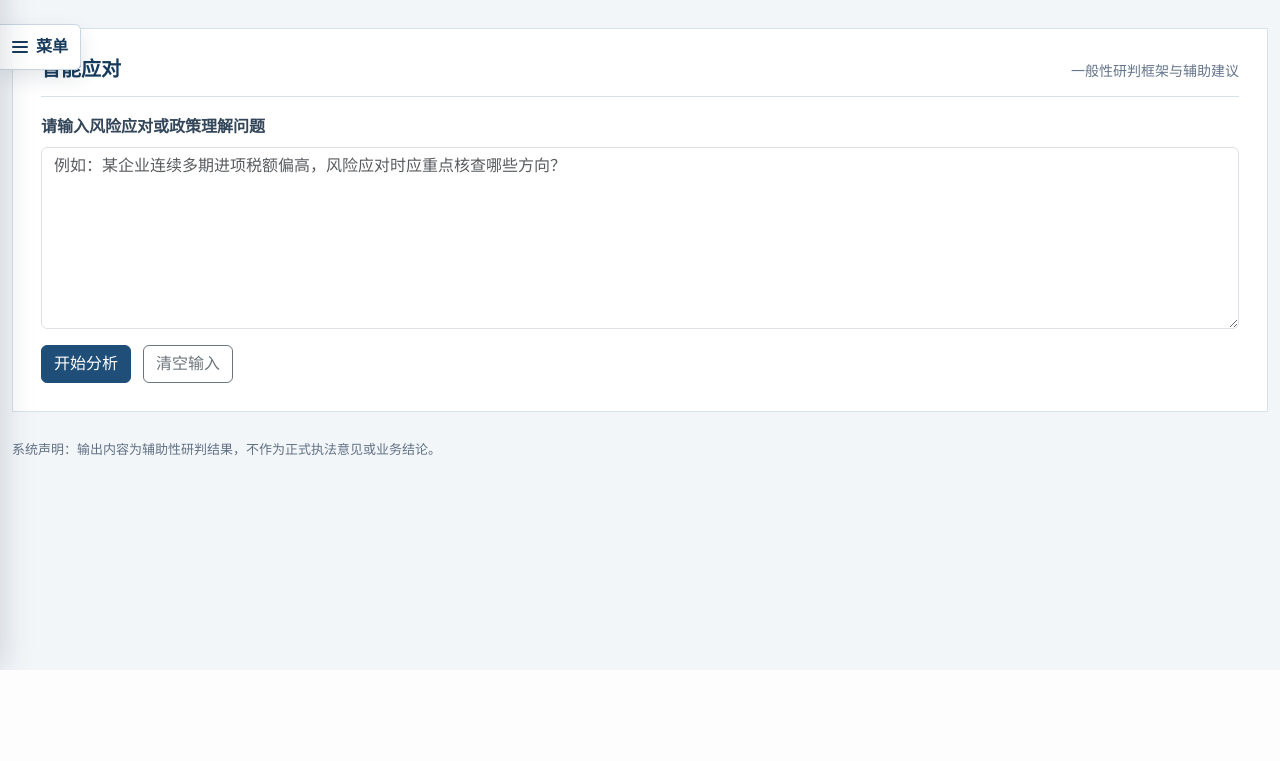
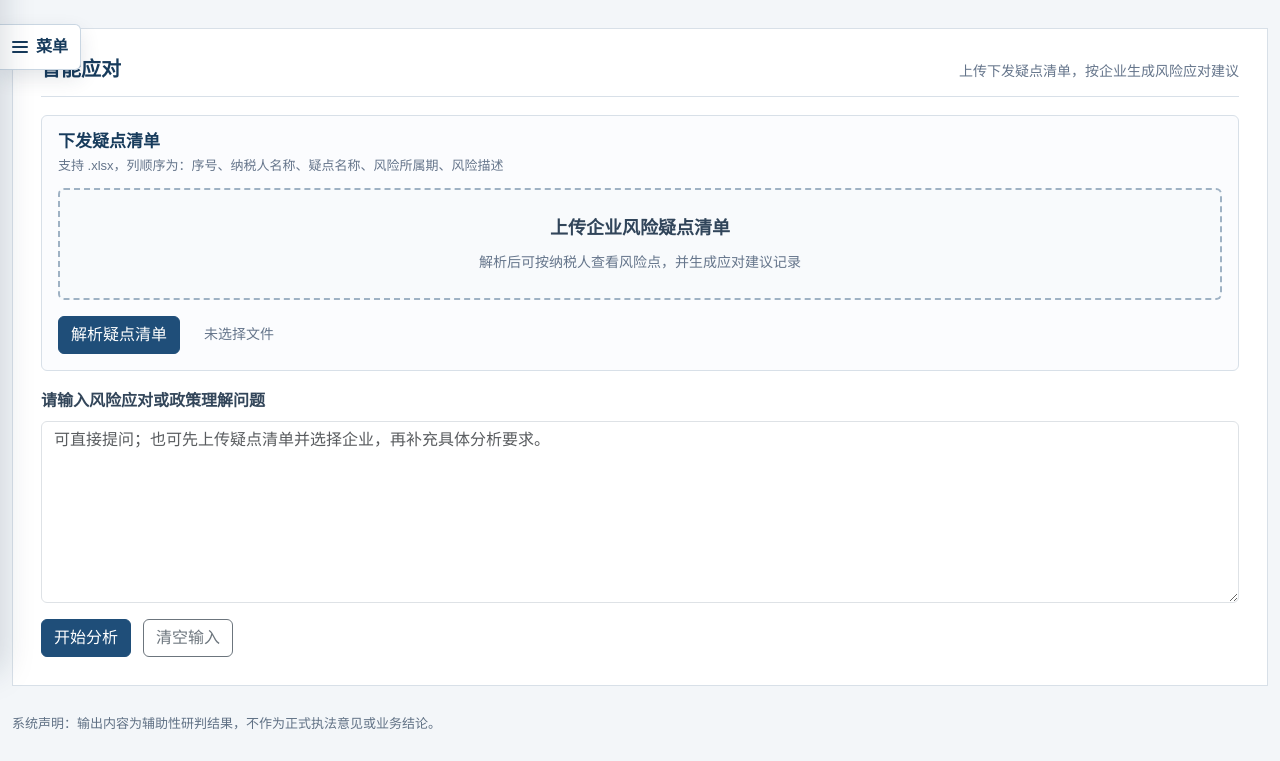
Before and after one commit to Y1Zzz4/tax-risk-demo, a FastAPI app: page /service/smart-response in a window 1280 px wide. Shown: the part 130-891 px from the top of the page. Before the commit the page ends 800 px from the top, so only its background shows below. Run offline with FastAPI, Linux system fonts and the light colour scheme.

Commit message:
feat:enable excel upload support for the intelligent response module and support querying session history by enterprise index

```diff
--- a/app/main.py
+++ b/app/main.py
@@ -7,15 +7,18 @@ from app.config import get_settings
 from app.schemas import (
     ChatRequest,
     ChatResponse,
+    CompanyRiskAdviceRequest,
     KnowledgeSearchRequest,
     KnowledgeSearchResponse,
     ReportParseResponse,
     ReportReviewRequest,
     ReportReviewResponse,
+    RiskClueParseResponse,
 )
 from app.services.deepseek_service import DeepSeekService
 from app.services.excel_service import parse_report_excel
 from app.services.knowledge_service import KnowledgeCategory, search_knowledge
+from app.services.risk_clue_service import parse_risk_clue_excel
 
 
 settings = get_settings()
@@ -81,6 +84,20 @@ async def chat(payload: ChatRequest) -> ChatResponse:
     return deepseek_service.answer_question(payload.question.strip())
 
 
+@app.post("/api/risk-clues/parse", response_model=RiskClueParseResponse)
+async def parse_risk_clues(file: UploadFile = File(...)) -> RiskClueParseResponse:
+    return await parse_risk_clue_excel(file)
+
+
+@app.post("/api/risk-clues/advice", response_model=ChatResponse)
+async def advise_company_risk(payload: CompanyRiskAdviceRequest) -> ChatResponse:
+    return deepseek_service.answer_company_risk(
+        payload.taxpayer_name.strip(),
+        payload.risk_clues,
+        question=payload.question.strip(),
+    )
+
+
 @app.post("/api/report/parse", response_model=ReportParseResponse)
 async def parse_report(file: UploadFile = File(...)) -> ReportParseResponse:
     return await parse_report_excel(file)
--- a/app/static/app.js
+++ b/app/static/app.js
@@ -6,6 +6,9 @@ const state = {
   chatHistory: [],
   reviewCache: {},
   activeRequests: {},
+  riskClues: [],
+  selectedRiskCompany: null,
+  companyAdviceRecords: {},
 };
 
 const $ = (id) => document.getElementById(id);
@@ -234,6 +237,248 @@ function renderChatResult(data) {
   container.classList.remove("d-none");
 }
 
+function groupRiskCluesByCompany() {
+  return state.riskClues.reduce((groups, clue) => {
+    const key = clue.taxpayer_name || "未识别纳税人名称";
+    if (!groups[key]) groups[key] = [];
+    groups[key].push(clue);
+    return groups;
+  }, {});
+}
+
+function getRiskCluesForCompany(companyName) {
+  return state.riskClues.filter((clue) => clue.taxpayer_name === companyName);
+}
+
+function getCompanyAdviceRecords(companyName) {
+  return state.companyAdviceRecords[companyName] || [];
+}
+
+function formatRiskPeriods(clues) {
+  const periods = [...new Set(clues.map((clue) => clue.risk_period).filter(Boolean))];
+  return periods.length ? periods.slice(0, 3).join("、") + (periods.length > 3 ? " 等" : "") : "未提供";
+}
+
+function renderRiskCompanyList() {
+  const tbody = $("riskCompanyListBody");
+  if (!tbody) return;
+  tbody.innerHTML = "";
+  const groups = groupRiskCluesByCompany();
+  Object.entries(groups).forEach(([companyName, clues]) => {
+    const row = document.createElement("tr");
+    if (state.selectedRiskCompany === companyName) row.classList.add("table-active");
+    appendTextElement(row, "td", companyName);
+    appendTextElement(row, "td", String(clues.length));
+    appendTextElement(row, "td", formatRiskPeriods(clues));
+    appendTextElement(row, "td", `${getCompanyAdviceRecords(companyName).length} 条`);
+    const actionCell = document.createElement("td");
+    const button = document.createElement("button");
+    button.type = "button";
+    button.className = "btn btn-sm btn-outline-primary";
+    button.textContent = "查看";
+    button.addEventListener("click", () => selectRiskCompany(companyName));
+    actionCell.appendChild(button);
+    row.appendChild(actionCell);
+    tbody.appendChild(row);
+  });
+}
+
+function renderSelectedRiskClues(companyName) {
+  const clues = getRiskCluesForCompany(companyName);
+  $("selectedRiskCompanyTitle").textContent = `企业风险点：${companyName}`;
+  $("selectedRiskCompanyMeta").textContent = `${clues.length} 条下发疑点`;
+  const tbody = $("selectedRiskClueBody");
+  tbody.innerHTML = "";
+  clues.forEach((clue) => {
+    const row = document.createElement("tr");
+    appendTextElement(row, "td", clue.sequence_no);
+    appendTextElement(row, "td", clue.taxpayer_name);
+    appendTextElement(row, "td", clue.risk_name);
+    appendTextElement(row, "td", clue.risk_period);
+    appendTextElement(row, "td", clue.risk_description);
+    tbody.appendChild(row);
+  });
+  $("selectedRiskCompanyPanel").classList.remove("d-none");
+}
+
+function selectRiskCompany(companyName) {
+  state.selectedRiskCompany = companyName;
+  renderRiskCompanyList();
+  renderSelectedRiskClues(companyName);
+  renderAdviceRecords(companyName);
+  $("chatResult").innerHTML = "";
+  $("chatResult").classList.add("d-none");
+  $("questionInput").focus();
+}
+
+function resetRiskClues() {
+  state.riskClues = [];
+  state.selectedRiskCompany = null;
+  state.companyAdviceRecords = {};
+  $("riskClueInput").value = "";
+  $("riskClueFileName").textContent = "未选择文件";
+  $("riskClueWorkspace").classList.add("d-none");
+  $("selectedRiskCompanyPanel").classList.add("d-none");
+  $("riskClueResetBtn").classList.add("d-none");
+  $("riskCompanyListBody").innerHTML = "";
+  $("companyAdviceRecordsList").innerHTML = "";
+  $("companyAdviceRecordsPanel").classList.add("d-none");
+}
+
+async function handleParseRiskClues() {
+  const file = $("riskClueInput").files[0];
+  if (!file) {
+    showToast("请先选择 .xlsx 下发疑点清单。");
+    return;
+  }
+
+  const formData = new FormData();
+  formData.append("file", file);
+  setLoading($("riskClueParseBtn"), $("riskClueParseSpinner"), true);
+  try {
+    const data = await fetchJson("/api/risk-clues/parse", {
+      method: "POST",
+      body: formData,
+    });
+    state.riskClues = data.clues || [];
+    state.selectedRiskCompany = null;
+    state.companyAdviceRecords = {};
+    $("riskClueSummary").textContent = `已解析 ${data.total_count} 条风险点，涉及 ${data.company_count} 户企业`;
+    $("riskClueWorkspace").classList.remove("d-none");
+    $("selectedRiskCompanyPanel").classList.add("d-none");
+    $("riskClueResetBtn").classList.remove("d-none");
+    renderRiskCompanyList();
+    clearLoadingPanel("chatLoadingPanel");
+    $("chatResult").innerHTML = "";
+    $("chatResult").classList.add("d-none");
+    showToast("下发疑点清单解析完成。", "success");
+  } catch (error) {
+    showToast(error.message);
+  } finally {
+    setLoading($("riskClueParseBtn"), $("riskClueParseSpinner"), false);
+  }
+}
+
+function createAdviceRecord(result, question) {
+  const now = new Date();
+  return {
+    id: `${now.getTime()}`,
+    created_at: now.toLocaleString("zh-CN", { hour12: false }),
+    taxpayer_name: state.selectedRiskCompany,
+    question: question || "根据上传下发疑点清单生成企业风险应对建议",
+    risk_clues: getRiskCluesForCompany(state.selectedRiskCompany),
+    result,
+  };
+}
+
+function saveAdviceRecord(record) {
+  if (!state.companyAdviceRecords[record.taxpayer_name]) {
+    state.companyAdviceRecords[record.taxpayer_name] = [];
+  }
+  state.companyAdviceRecords[record.taxpayer_name] = [record, ...state.companyAdviceRecords[record.taxpayer_name]].slice(0, 20);
+}
+
+function renderAdviceRecords(companyName) {
+  const panel = $("companyAdviceRecordsPanel");
+  const list = $("companyAdviceRecordsList");
+  if (!panel || !list) return;
+  const records = getCompanyAdviceRecords(companyName);
+  list.innerHTML = "";
+  if (!records.length) {
+    panel.classList.add("d-none");
+    return;
+  }
+
+  records.forEach((record, index) => {
+    const item = document.createElement("article");
+    item.className = "advice-record-item";
+    const info = document.createElement("div");
+    appendTextElement(info, "strong", `建议记录 ${records.length - index}`);
+    appendTextElement(info, "span", `${record.created_at} · ${record.risk_clues.length} 条风险点`);
+    appendTextElement(info, "p", record.question);
+    const actions = document.createElement("div");
+    actions.className = "advice-record-actions";
+    const viewButton = document.createElement("button");
+    viewButton.type = "button";
+    viewButton.className = "btn btn-sm btn-outline-primary";
+    viewButton.textContent = "在线查看";
+    viewButton.addEventListener("click", () => viewAdviceRecord(record));
+    const downloadButton = document.createElement("button");
+    downloadButton.type = "button";
+    downloadButton.className = "btn btn-sm btn-outline-secondary";
+    downloadButton.textContent = "保存文件";
+    downloadButton.addEventListener("click", () => downloadAdviceRecord(record));
+    actions.appendChild(viewButton);
+    actions.appendChild(downloadButton);
+    item.appendChild(info);
+    item.appendChild(actions);
+    list.appendChild(item);
+  });
+  panel.classList.remove("d-none");
+}
+
+function viewAdviceRecord(record) {
+  state.selectedRiskCompany = record.taxpayer_name;
+  renderSelectedRiskClues(record.taxpayer_name);
+  renderChatResult(record.result);
+  $("questionInput").value = record.question;
+  $("chatResult").scrollIntoView({ behavior: "smooth", block: "start" });
+}
+
+function sanitizeFilename(value) {
+  return (value || "企业").replace(/[\\/:*?"<>|]/g, "_").slice(0, 80);
+}
+
+function formatRiskCluesPlainText(clues) {
+  const lines = ["| 序号 | 纳税人名称 | 疑点名称 | 风险所属期 | 风险描述 |", "| --- | --- | --- | --- | --- |"];
+  clues.forEach((clue) => {
+    lines.push(`| ${clue.sequence_no} | ${clue.taxpayer_name} | ${clue.risk_name} | ${clue.risk_period} | ${clue.risk_description} |`);
+  });
+  return lines.join("\n");
+}
+
+function formatAdviceRecordPlainText(record) {
+  const result = record.result;
+  return [
+    `纳税人名称：${record.taxpayer_name}`,
+    `生成时间：${record.created_at}`,
+    `分析要求：${record.question}`,
+    "",
+    "下发疑点清单",
+    formatRiskCluesPlainText(record.risk_clues),
+    "",
+    "回答总结",
+    result.answer_summary || "",
+    "",
+    "问题理解",
+    result.question_understanding || "",
+    "",
+    "建议核查方向",
+    listToText(result.verification_directions),
+    "",
+    "建议应对措施",
+    listToText(result.suggested_measures),
+    "",
+    "参考材料",
+    listToText(result.reference_materials || result.supplementary_materials),
+    "",
+    "风险提示",
+    result.risk_notice || "",
+  ].join("\n");
+}
+
+function downloadAdviceRecord(record) {
+  const blob = new Blob([formatAdviceRecordPlainText(record)], { type: "text/plain;charset=utf-8" });
+  const url = URL.createObjectURL(blob);
+  const link = document.createElement("a");
+  link.href = url;
+  link.download = `${sanitizeFilename(record.taxpayer_name)}_风险应对建议_${record.id}.txt`;
+  document.body.appendChild(link);
+  link.click();
+  link.remove();
+  URL.revokeObjectURL(url);
+}
+
 const knowledgeSearchConfig = {
   policies: {
     inputId: "policySearchInput",
@@ -362,7 +607,9 @@ function clearChatHistory() {
 
 async function handleChatSubmit() {
   const question = $("questionInput").value.trim();
-  if (!question) {
+  const selectedCompany = state.selectedRiskCompany;
+  const selectedRiskClues = selectedCompany ? getRiskCluesForCompany(selectedCompany) : [];
+  if (!question && !selectedCompany) {
     showToast("请输入需要分析的问题。");
     return;
   }
@@ -371,30 +618,47 @@ async function handleChatSubmit() {
   $("chatResult").classList.add("d-none");
   const chatController = new AbortController();
   state.activeRequests.chat = chatController;
+  const isCompanyRiskAdvice = Boolean(selectedCompany && selectedRiskClues.length);
   startLoadingPanel("chatLoadingPanel", {
     title: "智能应对任务处理中",
     context: [
-      { label: "任务类型", value: "风险核查辅助研判" },
-      { label: "输入长度", value: `${question.length} 字` },
+      { label: "任务类型", value: isCompanyRiskAdvice ? "企业风险点应对建议" : "风险核查辅助研判" },
+      { label: "分析对象", value: selectedCompany || "自由提问" },
+      { label: "风险点数量", value: isCompanyRiskAdvice ? `${selectedRiskClues.length} 条` : "未上传清单" },
     ],
     estimatedTime: "通常 10-40 秒",
-    stages: ["提交问题", "调用大模型生成辅助研判", "整理结构化结果", "等待结果返回"],
-    note: "当前服务仅调用大模型生成一般性研判框架，不自动检索政策法规、历史案例或内部数据。",
+    stages: ["确认输入", "调用大模型生成辅助研判", "整理结构化结果", "等待结果返回"],
+    note: isCompanyRiskAdvice
+      ? "当前任务基于已上传的企业下发疑点清单生成辅助应对建议，不自动检索政策法规、历史案例或内部数据。"
+      : "当前服务仅调用大模型生成一般性研判框架，不自动检索政策法规、历史案例或内部数据。",
     abort: {
       label: "中止本次分析",
       onClick: () => abortActiveRequest("chat", "chatLoadingPanel", "智能应对任务已中止"),
     },
   });
   try {
-    const data = await fetchJson("/api/chat", {
+    const data = await fetchJson(isCompanyRiskAdvice ? "/api/risk-clues/advice" : "/api/chat", {
       method: "POST",
       headers: { "Content-Type": "application/json" },
-      body: JSON.stringify({ question }),
+      body: JSON.stringify(
+        isCompanyRiskAdvice
+          ? { taxpayer_name: selectedCompany, risk_clues: selectedRiskClues, question }
+          : { question },
+      ),
       signal: chatController.signal,
     });
     clearLoadingPanel("chatLoadingPanel");
     renderChatResult(data);
-    addChatHistory(question);
+    if (isCompanyRiskAdvice) {
+      const record = createAdviceRecord(data, question);
+      saveAdviceRecord(record);
+      renderAdviceRecords(selectedCompany);
+      renderRiskCompanyList();
+      addChatHistory(`${selectedCompany}：${question || "根据上传疑点清单生成应对建议"}`);
+      showToast("企业风险应对建议已生成并保存到本次会话记录。", "success");
+    } else {
+      addChatHistory(question);
+    }
   } catch (error) {
     if (error.name === "AbortError") return;
     showLoadingError("chatLoadingPanel", "智能应对任务未完成", error.message);
@@ -920,6 +1184,12 @@ function bindEvents() {
   bindIfExists("chatSubmitBtn", "click", handleChatSubmit);
   bindIfExists("chatClearBtn", "click", resetChat);
   bindIfExists("chatClearHistoryBtn", "click", clearChatHistory);
+  bindIfExists("riskClueParseBtn", "click", handleParseRiskClues);
+  bindIfExists("riskClueResetBtn", "click", resetRiskClues);
+  bindIfExists("riskClueInput", "change", () => {
+    const file = $("riskClueInput").files[0];
+    $("riskClueFileName").textContent = file ? file.name : "未选择文件";
+  });
   bindIfExists("policySearchBtn", "click", () => handleKnowledgeSearch("policies"));
   bindIfExists("caseSearchBtn", "click", () => handleKnowledgeSearch("cases"));
   bindIfExists("policySearchInput", "keydown", (event) => {
--- a/app/static/styles.css
+++ b/app/static/styles.css
@@ -317,6 +317,106 @@ body.menu-open .side-menu {
   color: var(--gov-blue-dark);
 }
 
+.workflow-panel,
+.risk-clue-workspace,
+.selected-risk-panel,
+.advice-records {
+  margin-bottom: 18px;
+  border: 1px solid var(--line);
+  border-radius: 6px;
+  background: #fbfcfe;
+  padding: 16px;
+}
+
+.workflow-panel-header,
+.record-toolbar {
+  display: flex;
+  align-items: flex-start;
+  justify-content: space-between;
+  gap: 16px;
+  margin-bottom: 12px;
+}
+
+.workflow-panel-header h3 {
+  margin: 0;
+  color: var(--gov-blue-dark);
+  font-size: 17px;
+  font-weight: 700;
+}
+
+.workflow-panel-header span,
+.record-toolbar span {
+  display: block;
+  margin-top: 4px;
+  color: var(--muted);
+  font-size: 13px;
+}
+
+.record-toolbar strong {
+  display: block;
+  color: var(--gov-blue-dark);
+}
+
+.selected-risk-panel,
+.advice-records {
+  margin-top: 16px;
+  margin-bottom: 0;
+  background: #fff;
+}
+
+.section-title-compact {
+  margin-bottom: 12px;
+  padding-bottom: 10px;
+}
+
+.risk-company-table,
+.risk-clue-table {
+  min-width: 860px;
+}
+
+.risk-clue-table td {
+  overflow-wrap: anywhere;
+}
+
+.advice-record-list {
+  display: grid;
+  gap: 10px;
+}
+
+.advice-record-item {
+  display: flex;
+  align-items: flex-start;
+  justify-content: space-between;
+  gap: 12px;
+  border: 1px solid var(--line);
+  border-radius: 6px;
+  background: #fbfcfe;
+  padding: 12px;
+}
+
+.advice-record-item strong,
+.advice-record-item span {
+  display: block;
+}
+
+.advice-record-item span {
+  margin-top: 3px;
+  color: var(--muted);
+  font-size: 13px;
+}
+
+.advice-record-item p {
+  margin: 6px 0 0;
+  color: #31455a;
+  line-height: 1.6;
+}
+
+.advice-record-actions {
+  display: flex;
+  gap: 8px;
+  flex: 0 0 auto;
+}
+
 .status-badge {
   display: inline-flex;
   align-items: center;
@@ -598,6 +698,10 @@ body.menu-open .side-menu {
   font-size: 14px;
 }
 
+.upload-zone-compact {
+  min-height: 112px;
+}
+
 .file-name {
   margin-left: 12px;
 }
@@ -839,6 +943,14 @@ body.menu-open .side-menu {
     padding: 20px;
   }
 
+  .workflow-panel-header,
+  .record-toolbar,
+  .advice-record-item,
+  .advice-record-actions {
+    align-items: flex-start;
+    flex-direction: column;
+  }
+
   .result-grid {
     grid-template-columns: 1fr;
   }
--- a/app/templates/index.html
+++ b/app/templates/index.html
@@ -5,7 +5,7 @@
     <meta name="viewport" content="width=device-width, initial-scale=1">
     <title>{{ app_name }}</title>
     <link href="https://cdn.jsdelivr.net/npm/bootstrap@5.3.3/dist/css/bootstrap.min.css" rel="stylesheet">
-    <link rel="stylesheet" href="/static/styles.css?v=20260708-7">
+    <link rel="stylesheet" href="/static/styles.css?v=20260708-8">
   </head>
   <body>
     <header class="top-banner">
@@ -56,12 +56,87 @@
         <div class="module-page" id="chat-pane">
           <div class="section-title">
             <h2>智能应对</h2>
-            <span>一般性研判框架与辅助建议</span>
+            <span>上传下发疑点清单，按企业生成风险应对建议</span>
+          </div>
+
+          <div class="workflow-panel" id="riskClueUploadPanel">
+            <div class="workflow-panel-header">
+              <div>
+                <h3>下发疑点清单</h3>
+                <span>支持 .xlsx，列顺序为：序号、纳税人名称、疑点名称、风险所属期、风险描述</span>
+              </div>
+            </div>
+            <label class="upload-zone upload-zone-compact" for="riskClueInput">
+              <input type="file" id="riskClueInput" accept=".xlsx" hidden>
+              <strong>上传企业风险疑点清单</strong>
+              <span>解析后可按纳税人查看风险点，并生成应对建议记录</span>
+            </label>
+            <div class="mt-3 action-row">
+              <button class="btn btn-primary" id="riskClueParseBtn">
+                <span class="spinner-border spinner-border-sm d-none" id="riskClueParseSpinner" aria-hidden="true"></span>
+                解析疑点清单
+              </button>
+              <button class="btn btn-outline-secondary d-none" id="riskClueResetBtn">清除清单</button>
+              <span class="file-name" id="riskClueFileName">未选择文件</span>
+            </div>
+          </div>
+
+          <div id="riskClueWorkspace" class="risk-clue-workspace d-none">
+            <div class="record-toolbar">
+              <div>
+                <strong id="riskClueSummary">已解析风险疑点清单</strong>
+                <span>选择企业后，可结合下方补充要求生成智能应对建议</span>
+              </div>
+            </div>
+            <div class="table-responsive">
+              <table class="table table-hover align-middle risk-company-table">
+                <thead>
+                  <tr>
+                    <th>纳税人名称</th>
+                    <th>风险点数量</th>
+                    <th>风险所属期</th>
+                    <th>建议记录</th>
+                    <th>操作</th>
+                  </tr>
+                </thead>
+                <tbody id="riskCompanyListBody"></tbody>
+              </table>
+            </div>
+
+            <div id="selectedRiskCompanyPanel" class="selected-risk-panel d-none">
+              <div class="section-title section-title-compact">
+                <h2 id="selectedRiskCompanyTitle">企业风险点</h2>
+                <span id="selectedRiskCompanyMeta"></span>
+              </div>
+              <div class="table-responsive">
+                <table class="table table-bordered align-middle risk-clue-table">
+                  <thead>
+                    <tr>
+                      <th>序号</th>
+                      <th>纳税人名称</th>
+                      <th>疑点名称</th>
+                      <th>风险所属期</th>
+                      <th>风险描述</th>
+                    </tr>
+                  </thead>
+                  <tbody id="selectedRiskClueBody"></tbody>
+                </table>
+              </div>
+              <div id="companyAdviceRecordsPanel" class="advice-records d-none">
+                <div class="session-panel-header">
+                  <div>
+                    <strong>企业风险应对建议记录</strong>
+                    <span>本次页面会话内保存，可在线查看或下载保存文件</span>
+                  </div>
+                </div>
+                <div id="companyAdviceRecordsList" class="advice-record-list"></div>
+              </div>
+            </div>
           </div>
 
           <div class="mb-3">
             <label for="questionInput" class="form-label">请输入风险应对或政策理解问题</label>
-            <textarea class="form-control" id="questionInput" rows="7" placeholder="例如：某企业连续多期进项税额偏高，风险应对时应重点核查哪些方向？"></textarea>
+            <textarea class="form-control" id="questionInput" rows="7" placeholder="可直接提问；也可先上传疑点清单并选择企业，再补充具体分析要求。"></textarea>
           </div>
           <div class="action-row">
             <button class="btn btn-primary" id="chatSubmitBtn">
@@ -234,6 +309,6 @@
     </div>
 
     <script src="https://cdn.jsdelivr.net/npm/bootstrap@5.3.3/dist/js/bootstrap.bundle.min.js"></script>
-    <script src="/static/app.js?v=20260708-7"></script>
+    <script src="/static/app.js?v=20260708-8"></script>
   </body>
 </html>
```
Also changed, not shown: app/prompts.py (+23 -0 lines), app/schemas.py (+21 -0 lines), app/services/deepseek_service.py (+38 -2 lines), app/services/risk_clue_service.py (added, +78 -0 lines), README.md, 1 other file.
